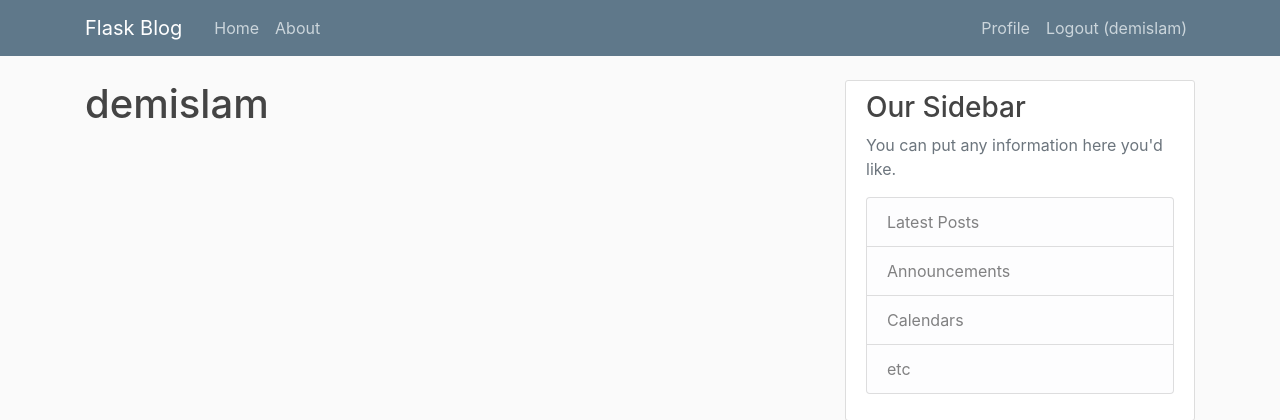
After one commit to ferdouszislam/flask-blog, a Flask app: page /profile in a window 1280 px wide. The commit adds this page. Shown: the top 420 px of the page. Run offline with Flask 2, Linux system fonts and the light colour scheme; a user stored in the database is signed in; parts of the project's set-up code (start-up, migrations or seed data) failed here and were passed over; some libraries are stand-ins or nearby versions.

Commit message:
added profile page with login required functionality

```diff
--- a/blog_webapp/blog_webapp/__init__.py
+++ b/blog_webapp/blog_webapp/__init__.py
@@ -19,6 +19,9 @@ bcrypt = Bcrypt(app)
 
 # manage login
 login_manager = LoginManager(app)
+login_manager.login_view = 'login'  # login page route
+login_manager.login_message_category = 'info'  # 'info' is a bootstrap class
+login_manager.login_message = 'Please login to view this page'
 
 # need to import routes after initializing 'app'
 # because route also imports 'app' from here
--- a/blog_webapp/blog_webapp/routes.py
+++ b/blog_webapp/blog_webapp/routes.py
@@ -1,9 +1,9 @@
-from flask import render_template, url_for, flash, redirect
+from flask import render_template, url_for, flash, redirect, request
 from blog_webapp import app, db, bcrypt
 from blog_webapp.forms import RegistrationForm, LoginForm
 from blog_webapp.utils import dummy_data
 from blog_webapp.models import User, Post
-from flask_login import login_user, current_user, logout_user
+from flask_login import login_user, current_user, logout_user, login_required
 
 
 @app.route('/')
@@ -50,7 +50,14 @@ def login():
         user = User.query.filter_by(email=form.email.data).first()
         if user and bcrypt.check_password_hash(user.password, form.password.data):
             login_user(user, remember=form.remember_me.data)
-            return redirect(url_for('home'))
+
+            # login_manager hits '/login' route with a parameter of next_page
+            # next_page is the route user tried to access without logging in
+            # next_page will be None if /login route is hit anything else but the login_manager
+            next_page = request.args.get('next', None)
+
+            return redirect(next_page) if next_page else redirect(url_for('home'))
+
         else:
             flash(f'Sorry user does not exist, please check your email and password.', 'danger')
 
@@ -61,3 +68,9 @@ def login():
 def logout():
     logout_user()
     return redirect(url_for('home'))
+
+
+@app.route("/profile")
+@login_required  # don't let user navigate to this page if logged out
+def profile():
+    return render_template('profile.html', title='User Profile')
--- a/blog_webapp/blog_webapp/templates/layout.html
+++ b/blog_webapp/blog_webapp/templates/layout.html
@@ -39,6 +39,7 @@
                         <!-- change navbar options based on if user is logged in or not -->
 
                         {% if current_user.is_authenticated %}
+                            <a class="nav-item nav-link" href="{{ url_for('profile') }}">Profile</a>
                             <a class="nav-item nav-link" href="{{ url_for('logout') }}">Logout ({{ current_user.username }})</a>
                         {% else %}
                             <a class="nav-item nav-link" href="{{ url_for('login') }}">Login</a>
--- /dev/null
+++ b/blog_webapp/blog_webapp/templates/profile.html
@@ -0,0 +1,5 @@
+{% extends "layout.html" %}
+
+{% block content %}
+    <h1> {{ current_user.username }} </h1>
+{% endblock content %}
```
